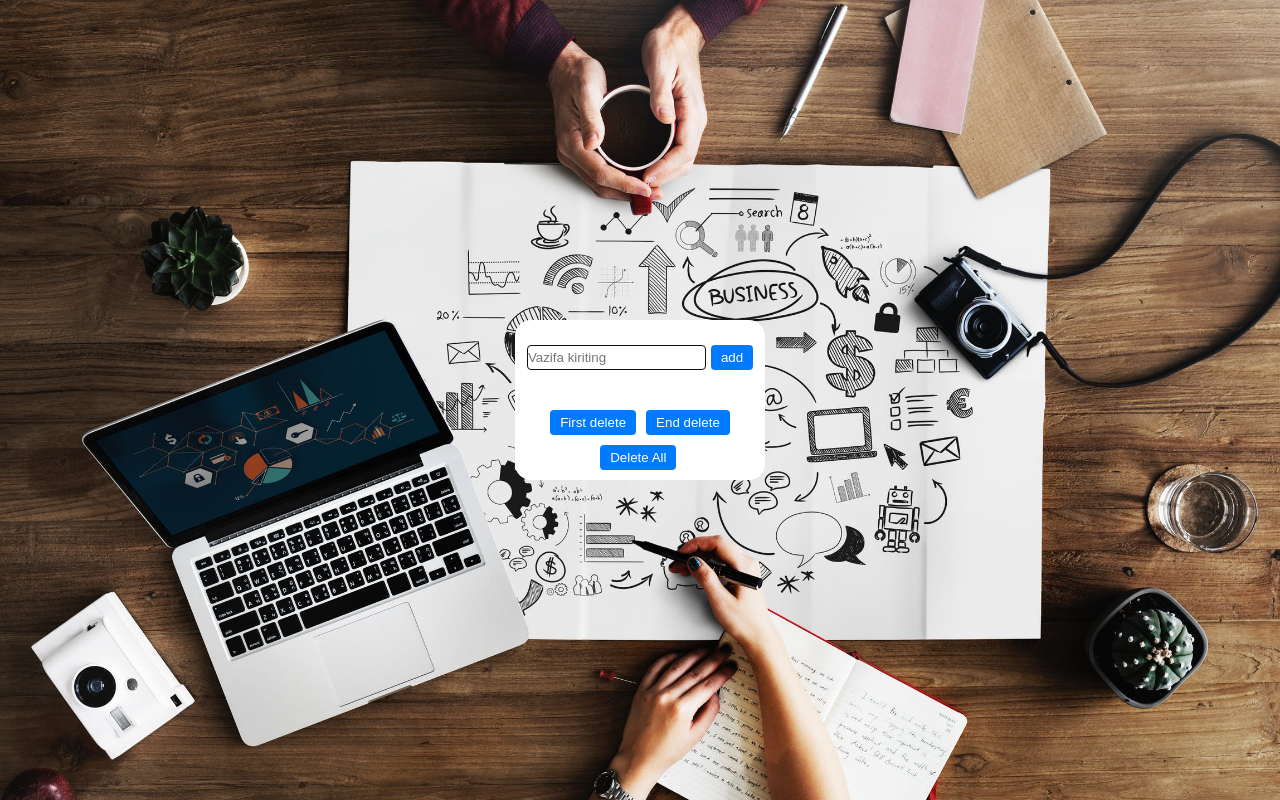
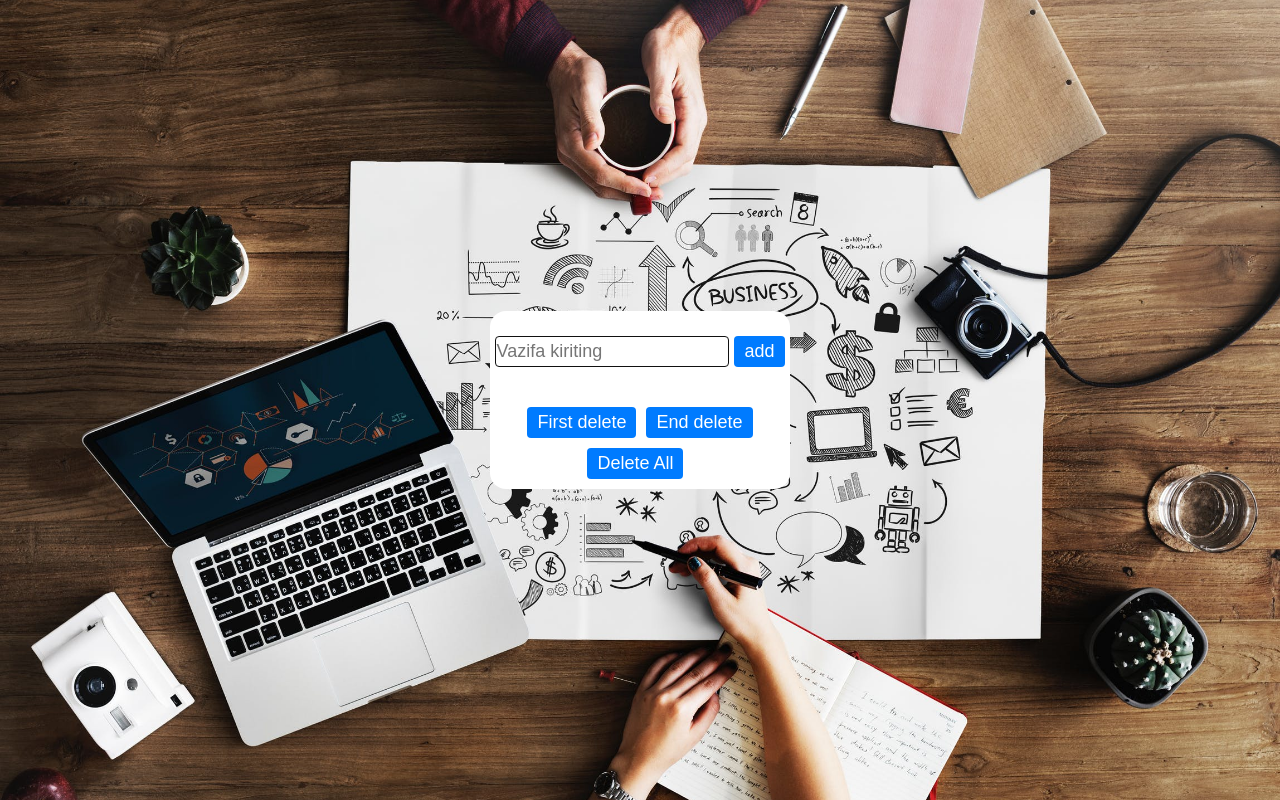
Before and after one commit to khamidullox/input-js-homework, a plain HTML site: page index.html in a window 1280 px wide. Drawn offline with Linux system fonts and the light colour scheme.

Commit message:
font-size normal

```diff
--- a/style.css
+++ b/style.css
@@ -24,7 +24,7 @@ html {
   justify-content: start;
   gap: 20px;
   padding-top: 25px;
-  width: 250px;
+  width: 300px;
   background-color: #fff;
   border-radius: 16px;
   max-height: max-content;
@@ -38,12 +38,14 @@ html {
 input {
   border: 0.5px solid #111;
   border-radius: 4px;
+  font-size: 18px;
 }
 input:focus {
   outline: none;
 }
 li {
   max-width: 200px;
+  font-size: 22px;
 }
 .btn-list-delete {
   display: flex;
@@ -56,6 +58,7 @@ button {
   border: none;
   border-radius: 4px;
   cursor: pointer;
+  font-size: 18px;
 }
 .delete-all {
   display: flex;
@@ -63,6 +66,6 @@ button {
   align-items: center;
   justify-content: center;
   margin-top: 10px;
-  margin-left: 50px;
+  margin-left: 60px;
   margin-bottom: 10px;
 }
```
